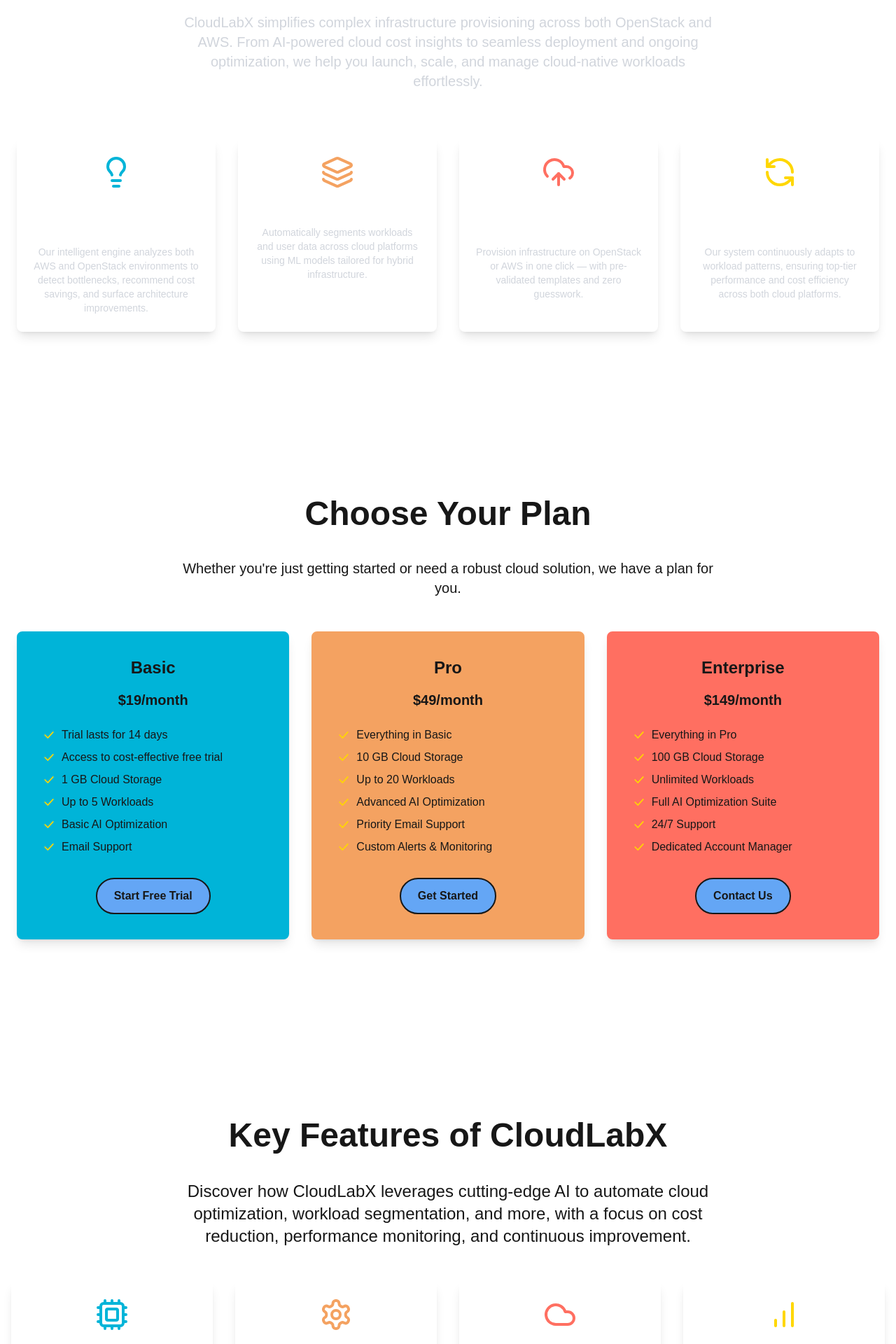
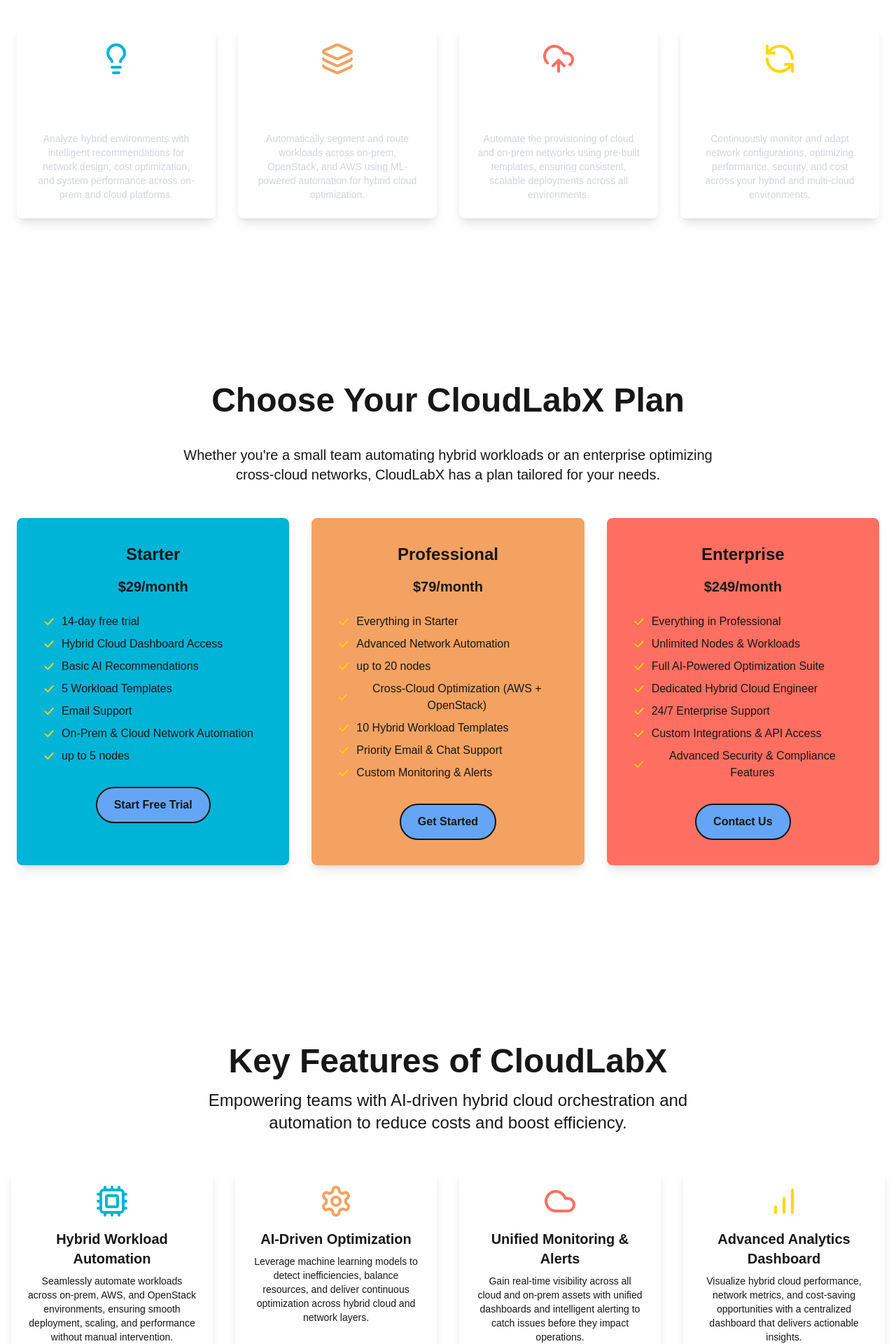
Before and after one commit to digitalsimboja/CloudLabX, a Next.js app: page / in a window 1280 px wide. Shown: the part 680-2600 px from the top of the page at 70% size. Built offline with nearby package versions, Linux system fonts and the light colour scheme.

Commit message:
Update UI

```diff
--- a/components/Features.tsx
+++ b/components/Features.tsx
@@ -1,65 +1,67 @@
-
 import { Cpu, BarChart, Cloud, Settings } from "lucide-react";
 
 export default function Features() {
   return (
     <section className="py-16 lg:py-32 bg-light-100">
-      <div className=" mx-auto px-4 text-center">
-        <h2 className="text-3xl sm:text-4xl lg:text-5xl font-bold mb-10 text-dark-100">
+      <div className="mx-auto px-4 text-center">
+        <h2 className="text-3xl sm:text-4xl lg:text-5xl font-bold mb-4 text-dark-100">
           Key Features of CloudLabX
         </h2>
         <p className="text-lg sm:text-xl lg:text-2xl mb-12 text-dark-200 max-w-3xl mx-auto">
-          Discover how CloudLabX leverages cutting-edge AI to automate cloud
-          optimization, workload segmentation, and more, with a focus on cost reduction,
-          performance monitoring, and continuous improvement.
+          Empowering teams with AI-driven hybrid cloud orchestration and
+          automation to reduce costs and boost efficiency.
         </p>
 
         <div className="grid grid-cols-1 sm:grid-cols-2 lg:grid-cols-4 gap-8">
-          {/* Feature 1: Auto-Segmentation */}
-          <div className=" rounded-lg shadow-lg p-6 flex flex-col items-center">
+          {/* Feature 1: Hybrid Workload Automation */}
+          <div className="rounded-lg shadow-lg p-6 flex flex-col items-center">
             <Cpu size={48} className="text-[#00B4D8] mb-4" />
             <h3 className="text-xl font-semibold text-dark-100 mb-2">
-              AI-Powered Auto-Segmentation
+              Hybrid Workload Automation
             </h3>
             <p className="text-sm text-dark-200">
-              Automatically segment workloads and optimize cloud resources based
-              on AI-driven insights, making resource allocation smarter and more
-              efficient.
+              Seamlessly automate workloads across on-prem, AWS, and OpenStack
+              environments, ensuring smooth deployment, scaling, and performance
+              without manual intervention.
             </p>
           </div>
 
-          {/* Feature 2: AI Optimization */}
-          <div className=" rounded-lg shadow-lg p-6 flex flex-col items-center transition-opacity duration-500 delay-200 opacity-100">
+          {/* Feature 2: AI-Driven Optimization */}
+          <div className="rounded-lg shadow-lg p-6 flex flex-col items-center transition-opacity duration-500 delay-200 opacity-100">
             <Settings size={48} className="text-[#F4A261] mb-4" />
             <h3 className="text-xl font-semibold text-dark-100 mb-2">
-              AI Optimization
+              AI-Driven Optimization
             </h3>
             <p className="text-sm text-dark-200">
-              Fine-tune your cloud infrastructure with machine learning-powered
-              optimization, reducing inefficiencies and improving performance
-              over time.
+              Leverage machine learning models to detect inefficiencies, balance
+              resources, and deliver continuous optimization across hybrid cloud
+              and network layers.
             </p>
           </div>
 
-          {/* Feature 3: Monitoring & Alerts */}
-          <div
-            className=" rounded-lg shadow-lg p-6 flex flex-col items-center"
-          >
+          {/* Feature 3: Unified Monitoring & Alerts */}
+          <div className="rounded-lg shadow-lg p-6 flex flex-col items-center">
             <Cloud size={48} className="text-[#FF6F61] mb-4" />
-            <h3 className="text-xl font-semibold text-dark-100 mb-2">Comprehensive Monitoring</h3>
+            <h3 className="text-xl font-semibold text-dark-100 mb-2">
+              Unified Monitoring & Alerts
+            </h3>
             <p className="text-sm text-dark-200">
-              Real-time monitoring of cloud infrastructure with custom alerts, ensuring you're always aware of performance bottlenecks and inefficiencies.
+              Gain real-time visibility across all cloud and on-prem assets with
+              unified dashboards and intelligent alerting to catch issues before
+              they impact operations.
             </p>
           </div>
 
-          {/* Feature 4: Analytics Dashboard */}
-          <div
-            className="rounded-lg shadow-lg p-6 flex flex-col items-center"
-          >
+          {/* Feature 4: Advanced Analytics Dashboard */}
+          <div className="rounded-lg shadow-lg p-6 flex flex-col items-center">
             <BarChart size={48} className="text-[#FFD700] mb-4" />
-            <h3 className="text-xl font-semibold text-dark-100 mb-2">Analytics Dashboard</h3>
+            <h3 className="text-xl font-semibold text-dark-100 mb-2">
+              Advanced Analytics Dashboard
+            </h3>
             <p className="text-sm text-dark-200">
-              Visualize cloud performance with a powerful analytics dashboard that presents actionable insights, helping you make informed decisions.
+              Visualize hybrid cloud performance, network metrics, and
+              cost-saving opportunities with a centralized dashboard that
+              delivers actionable insights.
             </p>
           </div>
         </div>
--- a/components/HeroSection.tsx
+++ b/components/HeroSection.tsx
@@ -3,16 +3,16 @@
 
 export default function HeroSection() {
   return (
-    <section className=" text-light-100 py-16 px-6 md:px-12 lg:px-24 flex flex-col md:flex-row items-center justify-between">
+    <section className="text-light-100 py-16 px-6 md:px-12 lg:px-24 flex flex-col md:flex-row items-center justify-between">
       {/* Left Content */}
       <div className="max-w-2xl text-center md:text-left">
         <h1 className="text-4xl md:text-5xl font-bold text-primary leading-tight">
-          Intelligent Cloud Architecting & AI-Powered Auto-Segmentation
+          Intelligent Cloud Architecting & Network Automation
         </h1>
         <p className="text-light-200 text-lg mt-4">
-          CloudLabX is your launchpad for architecting OpenStack and AWS workloads.
-          From intelligent provisioning to AI-powered data auto-segmentation, we
-          make workload deployment to the cloud seamless, scalable, and smart.
+          AI-powered cloud automation for AWS, OpenStack,On-Prem and Hybrid
+          Cloud — all in one platform. Deploy smarter, scale faster, manage
+          effortlessly.
         </p>
         <div className="mt-6 flex flex-wrap gap-4 justify-center md:justify-start">
           <Link href="/get-started">
@@ -32,7 +32,7 @@
       <div className="mt-10 md:mt-0 w-full md:w-1/2 flex justify-center">
         <Image
           src="/images/cloudlabx-hero.png"
-          alt="AI-Powered Cloud Architecture"
+          alt="AI-Powered Cloud Architecture Platform"
           width={500}
           height={400}
           className="w-full md:w-auto"
--- a/components/HowItWorks.tsx
+++ b/components/HowItWorks.tsx
@@ -5,11 +5,11 @@
     <section className="bg-dark-900 py-16 lg:py-32">
       <div className="container mx-auto px-6 text-center">
         {/* Section Heading */}
-        <h2 className="text-3xl sm:text-4xl lg:text-5xl font-bold text-white mb-10">
+        <h2 className="text-3xl sm:text-4xl lg:text-5xl font-bold text-white mb-4">
           How CloudLabX Works
         </h2>
         <p className="text-lg sm:text-xl text-gray-300 max-w-3xl mx-auto mb-12">
-        CloudLabX simplifies complex infrastructure provisioning across both OpenStack and AWS. From AI-powered cloud cost insights to seamless deployment and ongoing optimization, we help you launch, scale, and manage cloud-native workloads effortlessly.
+          Streamline hybrid cloud orchestration with AI-powered automation.
         </p>
 
         {/* Steps Grid */}
@@ -18,10 +18,12 @@
           <div className="bg-dark-800 text-white rounded-lg shadow-lg p-6 flex flex-col items-center translate-y-5 animate-fade-in delay-300">
             <Lightbulb size={48} className="text-[#00B4D8] mb-4" />
             <h3 className="text-xl font-semibold text-white mb-2">
-              AI-Powered Cost Insights
+              AI-Driven Architecture Insights
             </h3>
             <p className="text-sm text-gray-300">
-            Our intelligent engine analyzes both AWS and OpenStack environments to detect bottlenecks, recommend cost savings, and surface architecture improvements.
+              Analyze hybrid environments with intelligent recommendations for
+              network design, cost optimization, and system performance across
+              on-prem and cloud platforms.
             </p>
           </div>
 
@@ -29,10 +31,12 @@
           <div className="bg-dark-800 text-white rounded-lg shadow-lg p-6 flex flex-col items-center translate-y-5 animate-fade-in delay-200">
             <Layers size={48} className="text-[#F4A261] mb-4" />
             <h3 className="text-xl font-semibold text-white mb-2">
-              Intelligent Segmentation
+              Intelligent Workload Segmentation
             </h3>
             <p className="text-sm text-gray-300">
-            Automatically segments workloads and user data across cloud platforms using ML models tailored for hybrid infrastructure.
+              Automatically segment and route workloads across on-prem,
+              OpenStack, and AWS using ML-powered automation for hybrid cloud
+              optimization.{" "}
             </p>
           </div>
 
@@ -40,10 +44,12 @@
           <div className="bg-dark-800 text-white rounded-lg shadow-lg p-6 flex flex-col items-center translate-y-5 animate-fade-in delay-400">
             <UploadCloud size={48} className="text-[#FF6F61] mb-4" />
             <h3 className="text-xl font-semibold text-white mb-2">
-            Unified Cloud Deployment
+              Unified Infrastructure Deployment
             </h3>
             <p className="text-sm text-gray-300">
-            Provision infrastructure on OpenStack or AWS in one click — with pre-validated templates and zero guesswork.
+              Automate the provisioning of cloud and on-prem networks using
+              pre-built templates, ensuring consistent, scalable deployments
+              across all environments.{" "}
             </p>
           </div>
 
@@ -54,7 +60,9 @@
               Continuous Optimization
             </h3>
             <p className="text-sm text-gray-300">
-            Our system continuously adapts to workload patterns, ensuring top-tier performance and cost efficiency across both cloud platforms.
+              Continuously monitor and adapt network configurations, optimizing
+              performance, security, and cost across your hybrid and multi-cloud
+              environments.{" "}
             </p>
           </div>
         </div>
--- a/components/Navbar.tsx
+++ b/components/Navbar.tsx
@@ -30,34 +30,33 @@
 
             {/* Labs Dropdown */}
             <div className="relative group">
-              <span className="flex items-center space-x-1 cursor-pointer hover:text-accent">
+              <div className=" flex items-center space-x-1 cursor-pointer group-hover:text-accent">
                 <span>Labs</span>
                 <ChevronDown size={16} />
-              </span>
-              <div className="absolute hidden group-hover:block bg-[#1e293b] mt-2 rounded-md p-2 shadow-lg min-w-max">
-              <Link
-                  href="/solutions/auto-segmentation"
+              </div>
+              <div className="absolute hidden group-hover:block hover:block bg-[#1e293b] mt-2 rounded-md p-2 shadow-lg min-w-max">
+                <Link
+                  href="/solutions/aws-labs"
                   className="block px-4 py-2 hover:bg-[#334155] rounded"
                 >
                   AWS Labs
                 </Link>
                 <Link
-                  href="/solutions/optimization"
+                  href="/solutions/openstack-labs"
                   className="block px-4 py-2 hover:bg-[#334155] rounded"
                 >
                   OpenStack Labs
                 </Link>
               </div>
             </div>
-
             {/* Solutions Dropdown */}
             <div className="relative group">
-              <span className="flex items-center space-x-1 cursor-pointer hover:text-accent">
+              <div className="flex items-center space-x-1 cursor-pointer hover:text-accent">
                 <span>Solutions</span>
                 <ChevronDown size={16} />
-              </span>
+              </div>
               <div className="absolute hidden group-hover:block bg-[#1e293b] mt-2 rounded-md p-2 shadow-lg min-w-max">
-              <Link
+                <Link
                   href="/solutions/auto-segmentation"
                   className="block px-4 py-2 hover:bg-[#334155] rounded"
                 >
@@ -120,7 +119,9 @@
             <button
               className="flex items-center space-x-1 text-left w-full hover:text-accent"
               onClick={() =>
-                setMobileDropdown(mobileDropdown === "solutions" ? "" : "solutions")
+                setMobileDropdown(
+                  mobileDropdown === "solutions" ? "" : "solutions"
+                )
               }
             >
               <span>Solutions</span>
@@ -187,10 +188,8 @@
           </Link>
 
           {!isLoggedIn && (
-            <Link href="/login">
-              <button className="bg-secondary text-white px-4 py-2 rounded-md w-full hover:bg-dark-100 transition">
-                Login
-              </button>
+            <Link href="/contact" className="block hover:text-accent">
+              Login
             </Link>
           )}
         </div>
--- a/components/Pricing.tsx
+++ b/components/Pricing.tsx
@@ -2,15 +2,16 @@
 
 const pricingPlans = [
   {
-    title: "Basic",
-    price: "$19/month",
+    title: "Starter",
+    price: "$29/month",
     features: [
-      "Trial lasts for 14 days",
-      "Access to cost-effective free trial",
-      "1 GB Cloud Storage",
-      "Up to 5 Workloads",
-      "Basic AI Optimization",
+      "14-day free trial",
+      "Hybrid Cloud Dashboard Access",
+      "Basic AI Recommendations",
+      "5 Workload Templates",
       "Email Support",
+      "On-Prem & Cloud Network Automation",
+      "up to 5 nodes"
     ],
     buttonText: "Start Free Trial",
     buttonLink: "#",
@@ -19,15 +20,16 @@
     borderColor: "border-[#00B4D8]",
   },
   {
-    title: "Pro",
-    price: "$49/month",
+    title: "Professional",
+    price: "$79/month",
     features: [
-      "Everything in Basic",
-      "10 GB Cloud Storage",
-      "Up to 20 Workloads",
-      "Advanced AI Optimization",
-      "Priority Email Support",
-      "Custom Alerts & Monitoring",
+      "Everything in Starter",
+      "Advanced Network Automation",
+      "up to 20 nodes",
+      "Cross-Cloud Optimization (AWS + OpenStack)",
+      "10 Hybrid Workload Templates",
+      "Priority Email & Chat Support",
+      "Custom Monitoring & Alerts",
     ],
     buttonText: "Get Started",
     buttonLink: "#",
@@ -37,14 +39,15 @@
   },
   {
     title: "Enterprise",
-    price: "$149/month",
+    price: "$249/month",
     features: [
-      "Everything in Pro",
-      "100 GB Cloud Storage",
-      "Unlimited Workloads",
-      "Full AI Optimization Suite",
-      "24/7 Support",
-      "Dedicated Account Manager",
+      "Everything in Professional",
+      "Unlimited Nodes & Workloads",
+      "Full AI-Powered Optimization Suite",
+      "Dedicated Hybrid Cloud Engineer",
+      "24/7 Enterprise Support",
+      "Custom Integrations & API Access",
+      "Advanced Security & Compliance Features",
     ],
     buttonText: "Contact Us",
     buttonLink: "#",
@@ -60,11 +63,11 @@
       <div className="container mx-auto text-center px-6">
         {/* Section Heading */}
         <h2 className="text-3xl sm:text-4xl lg:text-5xl font-bold text-dark-100 mb-10">
-          Choose Your Plan
+          Choose Your CloudLabX Plan
         </h2>
         <p className="text-lg sm:text-xl text-dark-200 max-w-3xl mx-auto mb-12">
-          Whether you're just getting started or need a robust cloud solution,
-          we have a plan for you.
+          Whether you're a small team automating hybrid workloads or an enterprise
+          optimizing cross-cloud networks, CloudLabX has a plan tailored for your needs.
         </p>
 
         {/* Pricing Grid */}
--- /dev/null
+++ b/src/app/api/auth/login/route.ts
@@ -0,0 +1,38 @@
+import type { NextApiRequest, NextApiResponse } from "next";
+import { NextRequest, NextResponse } from 'next/server';
+type LoginRequestBody = {
+  email: string;
+  password: string;
+};
+
+type LoginResponse = {
+  message: string;
+  token?: string;
+};
+
+export async function POST(req: NextRequest) {
+  try {
+    const body = await req.json();
+
+    const { email, password } = body;
+
+    if (!email || !password) {
+      return NextResponse.json({ message: 'Missing fields' }, { status: 400 });
+    }
+
+    if (email === 'admin@example.com' && password === 'password123') {
+      console.log({
+        message: 'Login successful',
+        token: 'fake-jwt-token',
+      })
+      return NextResponse.json({
+        message: 'Login successful',
+        token: 'fake-jwt-token',
+      });
+    }
+
+    return NextResponse.json({ message: 'Invalid credentials' }, { status: 401 });
+  } catch (error) {
+    return NextResponse.json({ message: 'Invalid request body' }, { status: 400 });
+  }
+}
--- a/src/app/login/page.tsx
+++ b/src/app/login/page.tsx
@@ -15,7 +15,13 @@
       // Handle OAuth login logic here
     } else {
       console.log("Logging in with email/password", { email, password });
-      // Handle traditional login logic here
+      fetch("/api/auth/login", {
+        method: "POST",
+        headers: {
+          "Content-Type": "application/json",
+        },
+        body: JSON.stringify({ email, password }),
+      });
     }
   };
 
```
